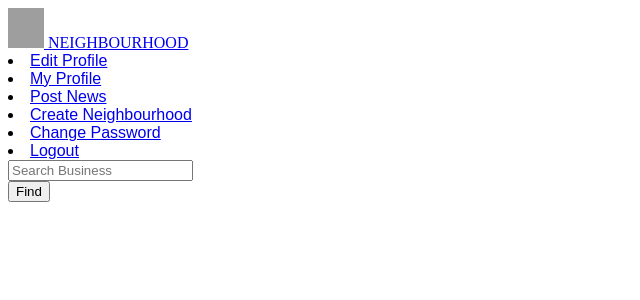
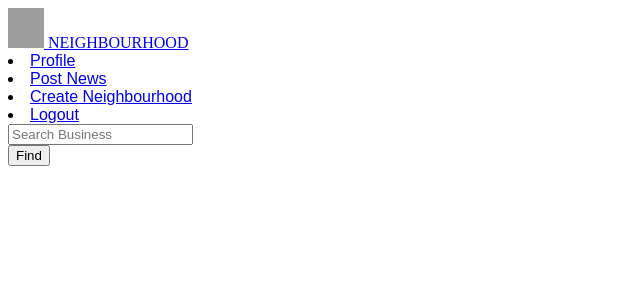
Before and after one commit to melisamalala/neighbourhood, a Django app: template neighbourhoodapp/templates/navbar.html in a window 1280 px wide. Shown: the top 300 px of the page, without its empty margins (0-640 px from the left). Run offline with Django 3.2, Linux system fonts and the light colour scheme; the template is opened without the code that fills it, so the values that code supplies are empty; the visitor is signed in with stand-in values (Sample User, id 1); some libraries are stand-ins or nearby versions; some web fonts are replaced; grey boxes are pictures that could not be loaded.

Commit message:
Edit script file

```diff
--- a/neighbourhoodapp/templates/index.html
+++ b/neighbourhoodapp/templates/index.html
@@ -3,7 +3,6 @@
 {% load static %}
 {% block content %}
 <link href="https://fonts.googleapis.com/css?family=Charmonman|Dancing+Script|Kodchasan|Spirax|Abril+Fatface" rel="stylesheet">
-
 <div class="container container-fluid text-center m-0">
 
 <section class="slide-wrapper text-center" id="section" style="padding:0px;">
@@ -45,7 +44,6 @@
     {% endfor %}
 
   </div>
-
                     </div>
                 </div>
                 <div class="carousel-item">
@@ -130,7 +128,7 @@
 
 <div class="jumbotron text-center mt-3" style="background-color:white;font-family: 'Dosis', sans-serif;">
 
-  <form action="{%url 'homePage'%}" method="post">
+  <form action="{%url 'homePage'%}" method="post" id="formletter">
     {%csrf_token%} {% bootstrap_form letterForm %}
     <input type="submit" style="background-color:white;" value="Subscribe To Neighbourhood ">
   </form>
--- a/neighbourhoodapp/templates/navbar.html
+++ b/neighbourhoodapp/templates/navbar.html
@@ -15,12 +15,12 @@
     <div class="col-sm-6 col-md-6">
       {% if user.is_authenticated %}
 
-      <li style="font-family: 'Dosis', sans-serif;">
-        <a href="{%url 'edit_profile'%}">Edit Profile</a>
-      </li>
+      <!--<li style="font-family: 'Dosis', sans-serif;">-->
+        <!--<a href="{%url 'edit_profile'%}">Edit Profile</a>-->
+      <!--</li>-->
 
       <li style="font-family: 'Dosis', sans-serif;">
-        <a href="{% url 'individual_profile_page' user.id %}">My Profile</a>
+        <a href="{% url 'individual_profile_page' user.id %}">Profile</a>
       </li>
                    <li style="font-family: 'Dosis', sans-serif;">
                     <a href="{%url 'new_project'%}">Post News</a>
@@ -28,9 +28,6 @@
       <li style="font-family: 'Dosis', sans-serif;">
                     <a href="{%url 'new_neighbourhood'%}">Create Neighbourhood</a>
                   </li>
-      <li style="font-family: 'Dosis', sans-serif;">
-        <a href="/accounts/password/change">Change Password</a>
-      </li>
 
       <li style="font-family: 'Dosis', sans-serif;">
         <a href="/logout">Logout</a>
--- a/neighbourhoodapp/views.py
+++ b/neighbourhoodapp/views.py
@@ -185,7 +185,7 @@ def search_businesses(request):
         return render(request, 'search.html', {"message": message, "businesses": searched_businesses})
 
     else:
-        message = "You haven't searched for any person"
+        message = "You haven't searched for any business"
         return render(request, 'search.html', {"message": message})
 
 
--- a/static/js/scripts.js
+++ b/static/js/scripts.js
@@ -1,7 +1,7 @@
 $(document).ready(function(){
-  $('form').submit(function(event){
+  $('formletter').submit(function(event){
     event.preventDefault()
-    form = $("form")
+    form = $("formletter")
 
     $.ajax({
       'url':'/ajax/newsletter/',
```
